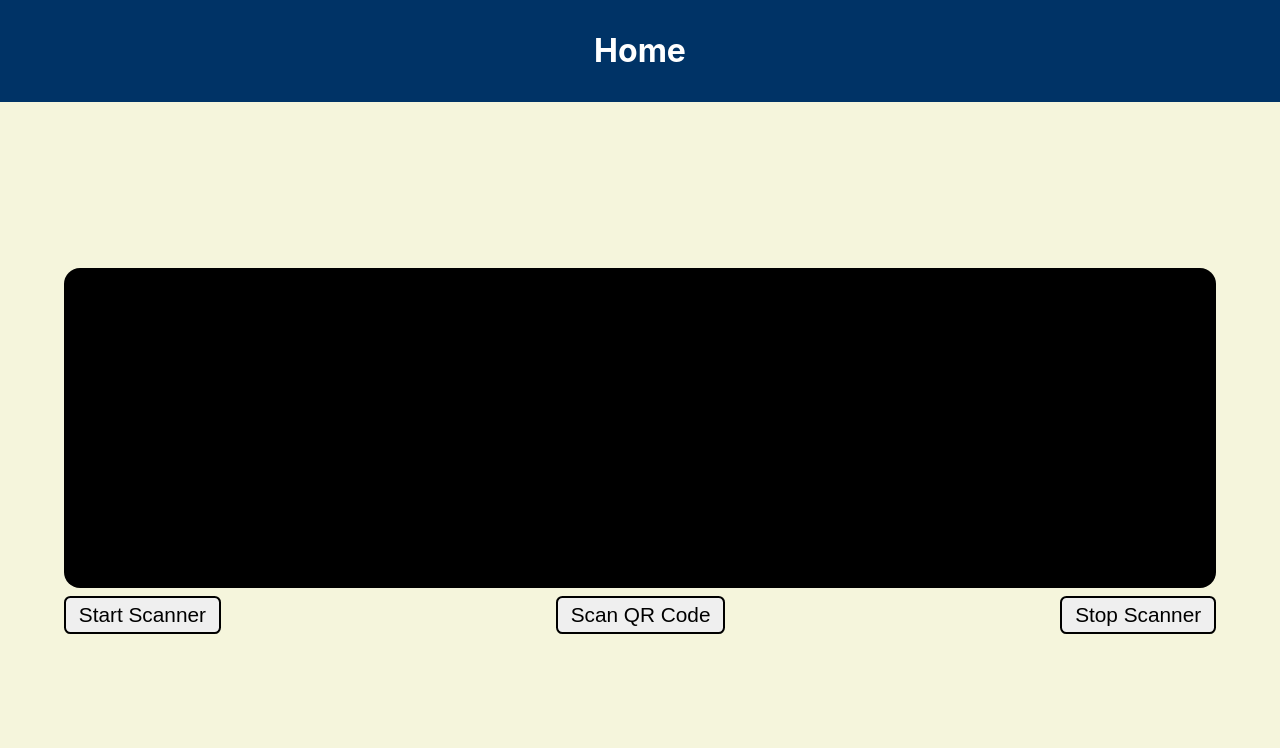
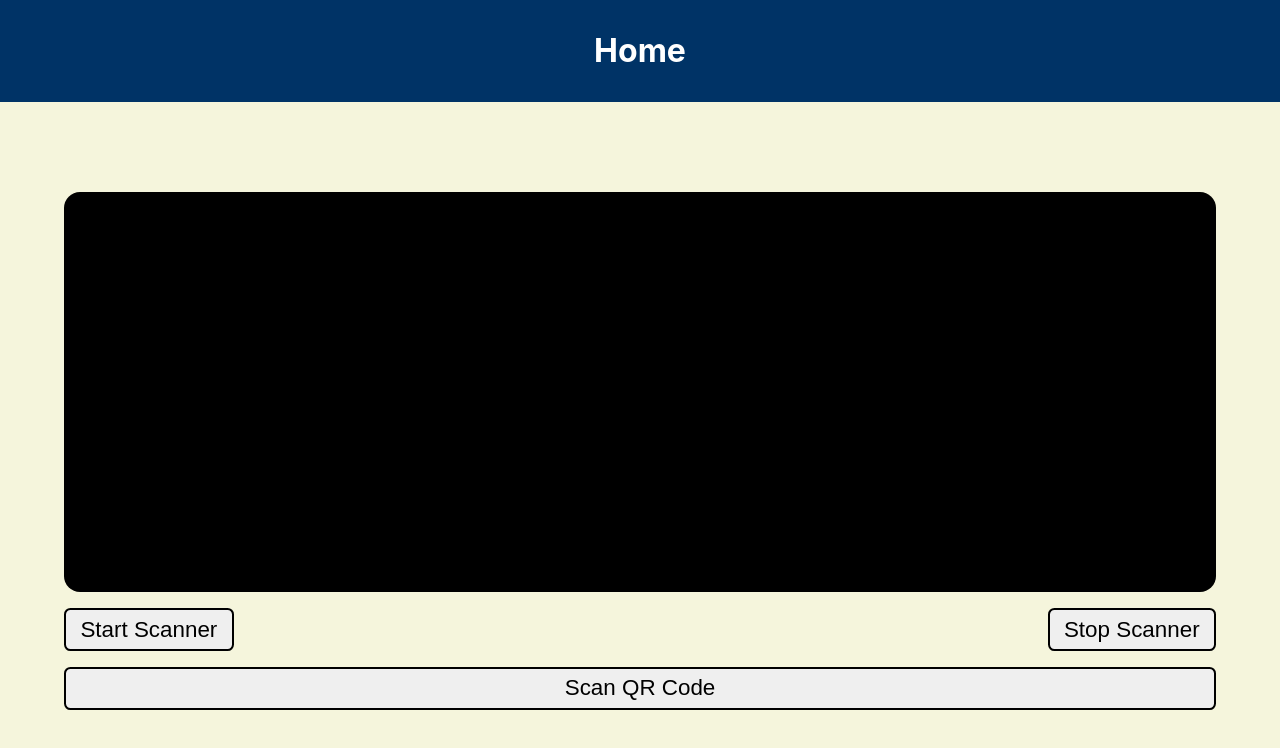
Before and after one commit to xl4624/sQR, a React (Create React App) app: page / in a window 1280 px wide. Shown: the top 748 px of the page. Built offline with nearby package versions, Linux system fonts and the light colour scheme.

Commit message:
Frontend: homepage design updates

```diff
--- a/src/App.css
+++ b/src/App.css
@@ -24,9 +24,9 @@
 }
 
 button {
-  font-size: 1.3rem;
+  font-size: 1.4rem;
   border-radius: 0.4rem;
-  padding: 0.3rem 0.8rem;
+  padding: 0.4rem 0.9rem;
   border: 2px solid black;
 }
 
@@ -57,7 +57,7 @@ header {
 /* Video Styling */
 .video-container {
   width: 90%;
-  height: 20rem;
+  height: 25rem;
   background-color: black;
   border-radius: 1rem;
   overflow: hidden;
@@ -76,5 +76,10 @@ header {
   align-items: center;
   justify-content: space-between;
   width: 90%;
-  margin-top: 0.5rem;
+  margin-top: 1rem;
 }
+
+.scan-button {
+  margin-top: 1rem;
+  width: 90%;
+}
--- a/src/App.js
+++ b/src/App.js
@@ -58,13 +58,13 @@ function App() {
           <button onClick={startScanner}>
             Start Scanner
           </button>
-          <button onClick={scanQrCode}>
-            Scan QR Code
-          </button>
           <button onClick={stopScanner}>
             Stop Scanner
           </button>
         </div>
+        <button className="scan-button" onClick={scanQrCode}>
+            Scan QR Code
+        </button>
       </div>
     </div>
   );
```
